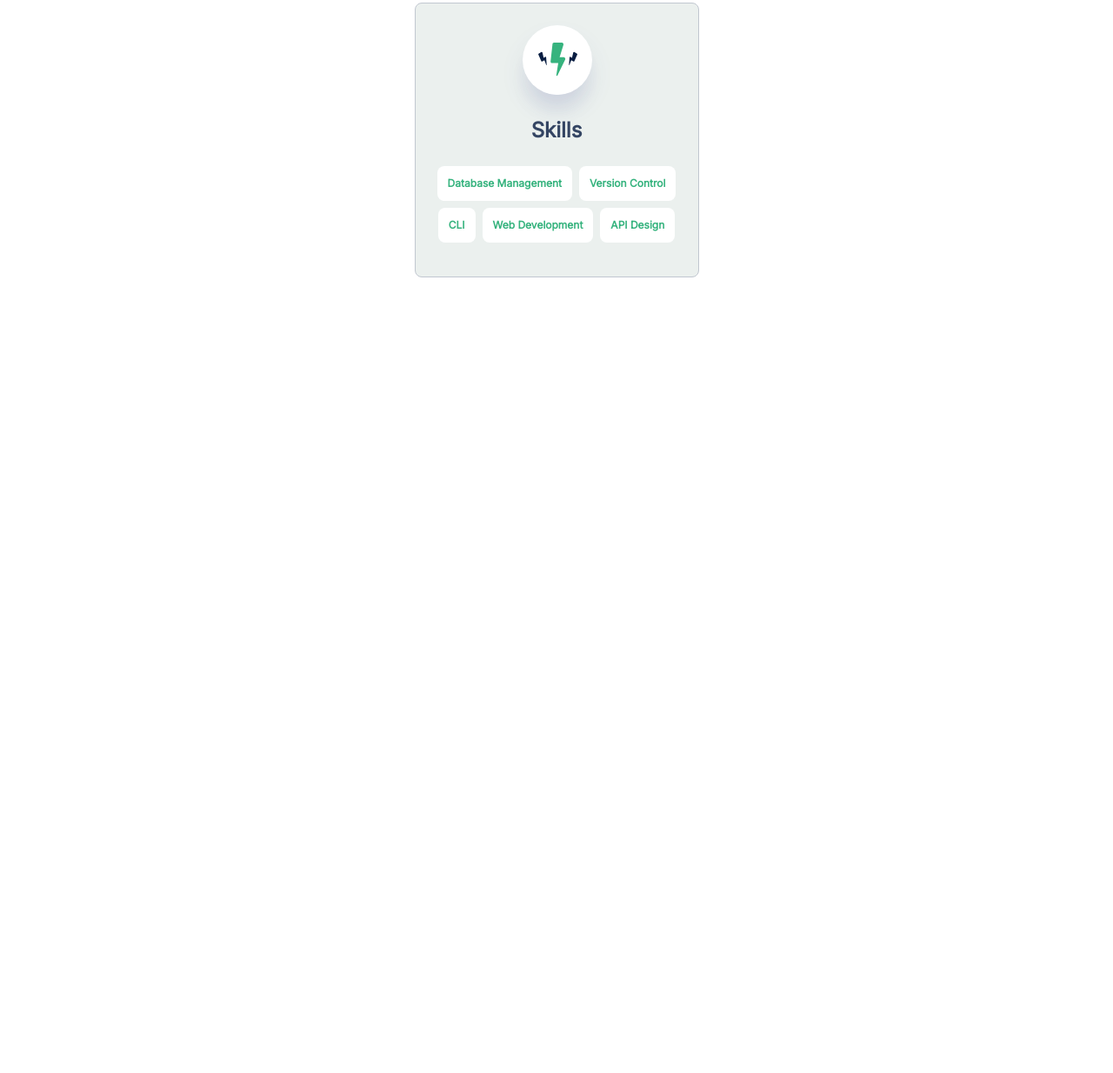
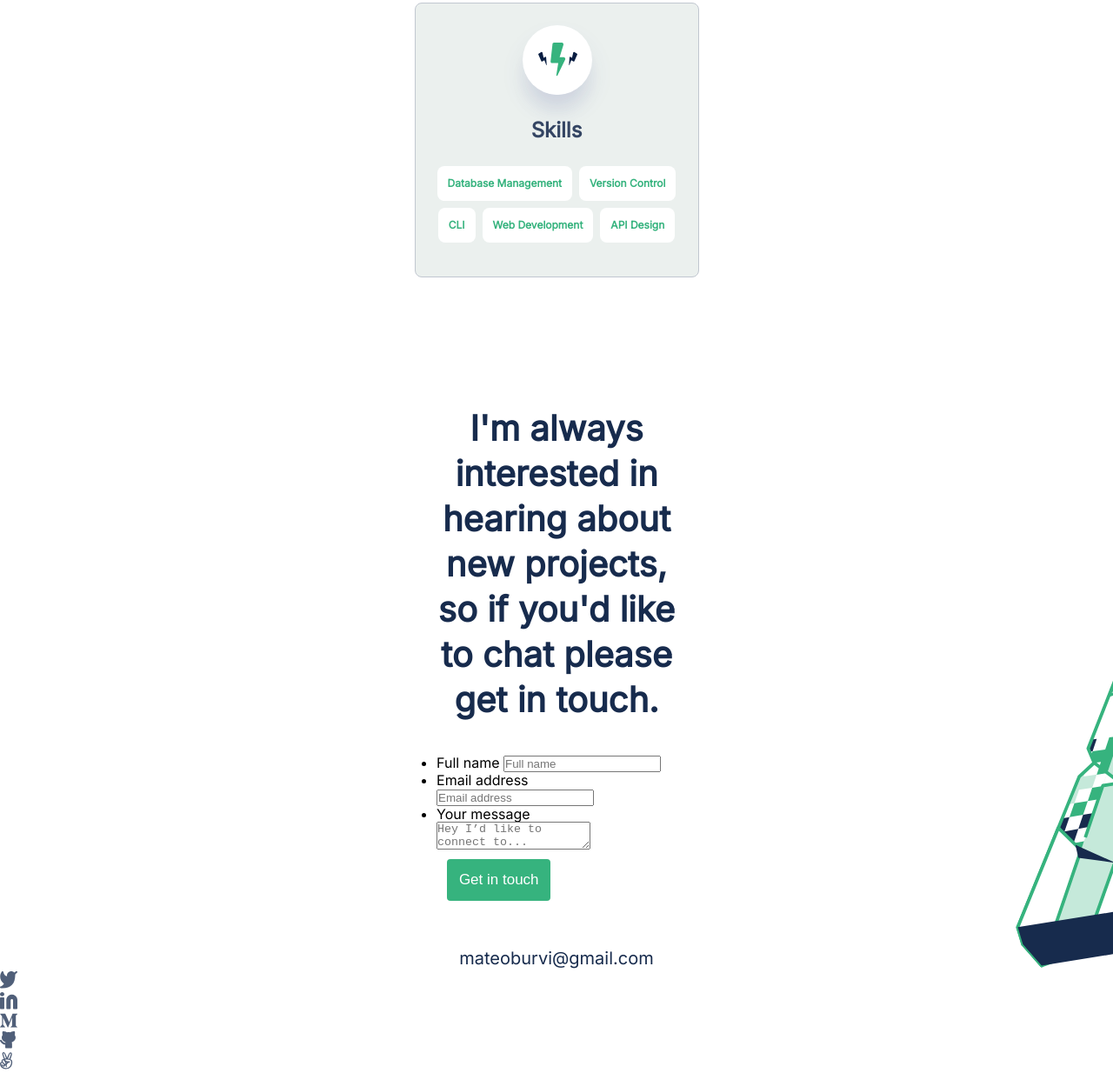
Before and after one commit to mateoburvi/Portfolio, a website: page index.html in a window 1280 px wide. Shown: the part 3934-5168 px from the top of the page at 87% size. Before the commit the page ends 4401 px from the top, so only its background shows below. Drawn offline with Linux system fonts and the light colour scheme.

Commit message:
Contact form and footer, style in h2 for contact form

```diff
--- a/index.html
+++ b/index.html
@@ -239,6 +239,81 @@
     </div>
   </section>
 
+  <!---------Contact Form Section-------------->
+
+  <section id="contact">
+    <div class="contact">
+      <div class="contact__container">
+        <h2>I'm always interested in hearing about new projects,
+          so if you'd like to chat please get in touch.</h2>
+
+          <form class="contact__form" action="#" method="post">
+            <ul>
+
+              <li class="contact__form__element fullname" >
+                <label for="fullname">Full name</label>
+                <input type="text" id="fullname" placeholder="Full name" required/>
+              </li>
+
+              <li class="contact__form__element email" >
+                <label for="email">Email address</label>
+                <input type="email" id="email" placeholder="Email address" required/>
+              </li>
+
+              <li class="contact__form__element text" >
+                <label for="text">Your message</label>
+                <textarea
+                  id="text"
+                  name="text"
+                  placeholder="Hey I’d like to connect to..."
+                  required
+                ></textarea>
+              </li>
+
+            </ul>
+
+            <button type="submit">Get in touch</button>
+          </form>
+
+          <p class="contact__container__email">mateoburvi@gmail.com</p>
+      </div>
+    </div>
+  </section>
+
+  <footer>
+    <div class="footer">
+      <div class="social_media__footer">
+        <ul>
+          <li>
+            <a href="https://twitter.com/mateoburvi">
+            <img src="./assets/icons/twitter.svg" />
+            </a>
+          </li>
+          <li>
+            <a href="https://www.linkedin.com/in/mateoburvi/">
+              <img src="./assets/icons/Linkedin icon.svg" />
+            </a>
+          </li>
+          <li>
+            <a href="#">
+              <img src="./assets/icons/medium.svg" />
+            </a>
+          </li>
+          <li>
+            <a href="https://github.com/mateoburvi">
+              <img src="./assets/icons/github.svg" />
+            </a>
+          </li>
+          <li>
+            <a href="#">
+              <img src="./assets/icons/angellist.svg" />
+            </a>
+          </li>
+        </ul>
+      </div>
+    </div>
+  </footer>
+
 </body>
 
 </html>
--- a/style.css
+++ b/style.css
@@ -430,7 +430,42 @@ button:active {
   list-style: none;
 }
 
+/* ------------Contact Section--------------- */
+
+.contact {
+  background-color: var(--backgroundColor);
+  max-width: var(--sections-max-width);
+  margin: 4% auto 0 auto;
+  background-image: url("./assets/background/illustration-contact-form.svg");
+  background-repeat: no-repeat;
+  background-size: 12%;
+  background-position: bottom right;
+}
+
+.contact__container {
+  width: 327px;
+  margin: auto;
+  padding: 0 2%;
+  display: flex;
+  flex-flow: column nowrap;
+  align-items: center;
+  gap: 24px;
+}
+
+.contact__container h2 {
+  height: 363px;
+  margin-bottom: 5%;
+  text-align: center;
+  font-family: "Inter", sans-serif;
+  font-style: normal;
+  font-weight: 700;
+  font-size: 40px;
+  line-height: 52px;
+  color: var(--color-darkblue);
+}
+
 @media screen and (min-width: 768px) {
+
   header {
     position: relative;
   }
```
Also changed, not shown: assets/background/illustration-contact-form.svg (added).
